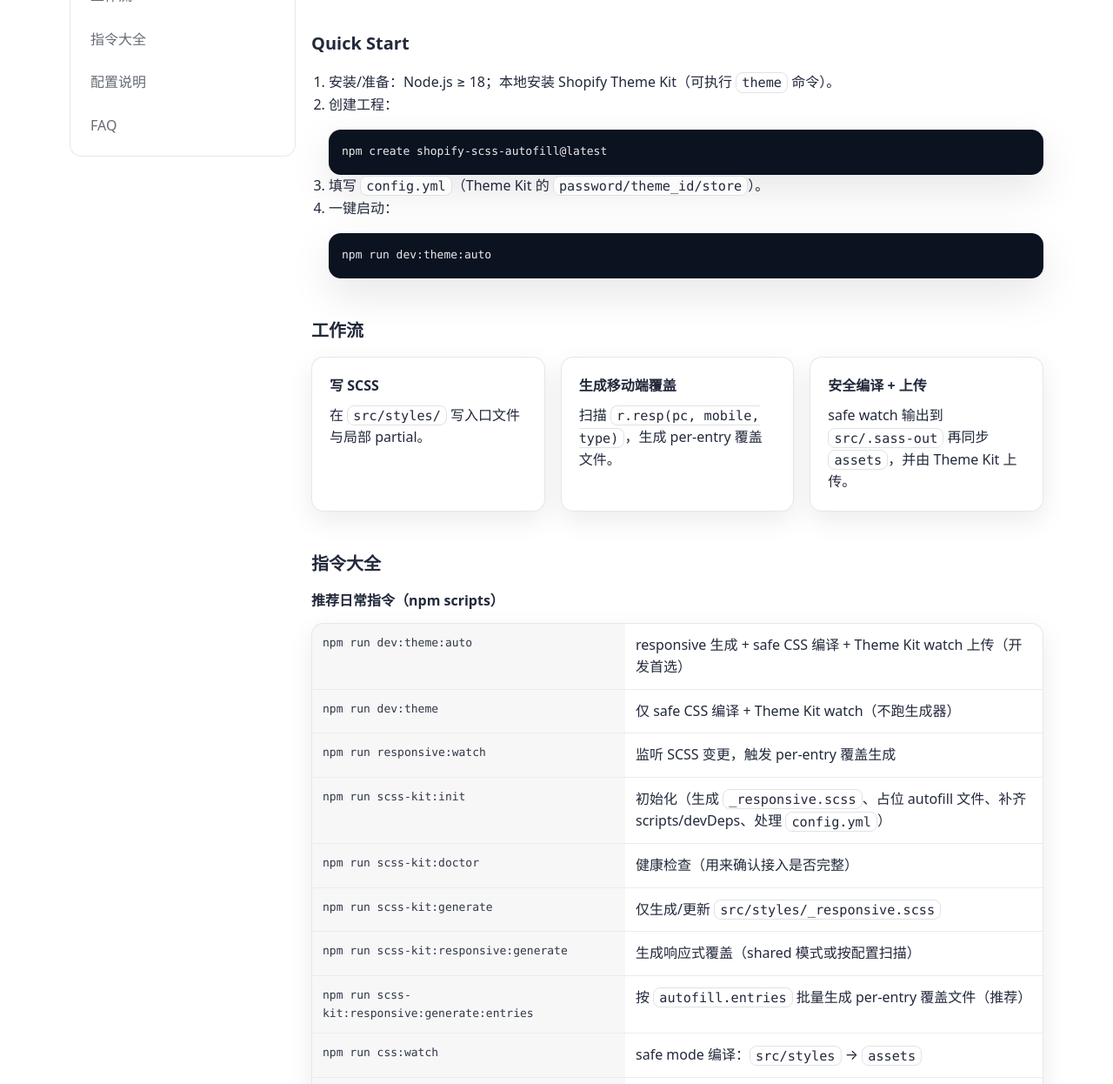
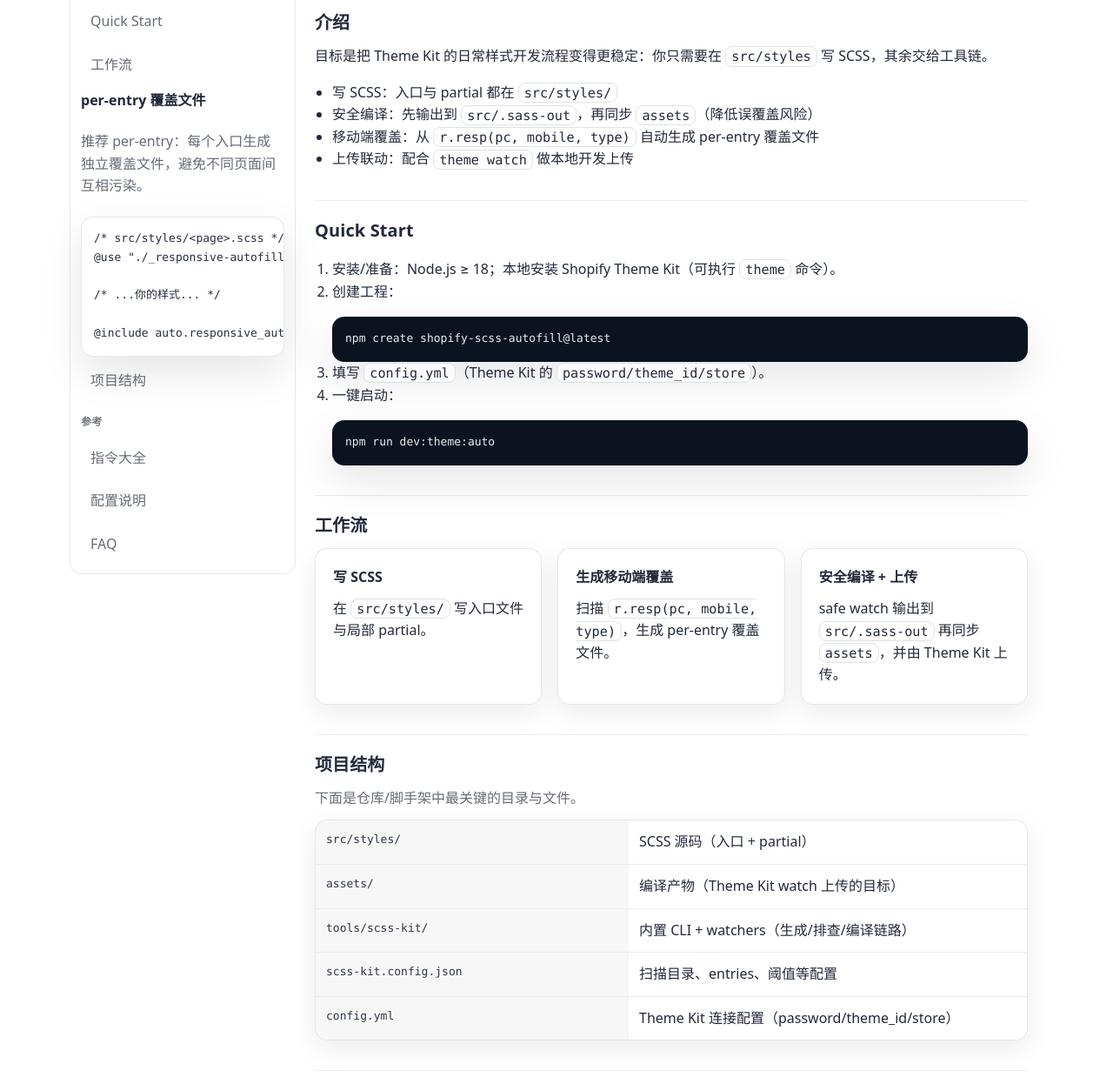
Before and after one commit to skylercong-cloud/shopify-scss-autofill, a website built with Vite: page website/docs/index.html in a window 1280 px wide. Shown: the part 201-1447 px from the top of the page at 87% size. Built offline with nearby package versions, Linux system fonts and the light colour scheme.

Commit message:
website: align docs style and expand content

```diff
--- a/website/docs/index.html
+++ b/website/docs/index.html
@@ -51,8 +51,26 @@
       <div class="container docs__layout">
         <aside class="docs__toc" aria-label="目录">
           <div class="toc">
+            <div class="toc__title">指南</div>
+            <a class="toc__link" href="#overview">介绍</a>
             <a class="toc__link" href="#quick-start">Quick Start</a>
             <a class="toc__link" href="#workflow">工作流</a>
+
+            <h3 class="doc-subhead">per-entry 覆盖文件</h3>
+            <p class="muted">
+              推荐 per-entry：每个入口生成独立覆盖文件，避免不同页面间互相污染。
+            </p>
+            <div class="codeblock">
+              <pre><code>/* src/styles/&lt;page&gt;.scss */
+@use "./_responsive-autofill.&lt;page&gt;.generated" as auto;
+
+/* ...你的样式... */
+
+@include auto.responsive_autofill_overrides();</code></pre>
+            </div>
+            <a class="toc__link" href="#structure">项目结构</a>
+
+            <div class="toc__title">参考</div>
             <a class="toc__link" href="#commands">指令大全</a>
             <a class="toc__link" href="#config">配置说明</a>
             <a class="toc__link" href="#faq">FAQ</a>
@@ -60,11 +78,36 @@
         </aside>
 
         <article class="docs__content">
-          <h1>文档</h1>
-          <p class="muted">
-            这里包含 Quick Start、所有常用/高级/隐藏指令（含
-            deprecated），以及最常用的配置项说明。
-          </p>
+          <h1>shopify-scss-autofill</h1>
+          <p class="muted">面向 Shopify Theme Kit 的 SCSS 工具链与文档。</p>
+
+          <section id="overview" class="doc-section">
+            <h2>介绍</h2>
+            <p>
+              目标是把 Theme Kit 的日常样式开发流程变得更稳定：你只需要在
+              <span class="code">src/styles</span> 写 SCSS，其余交给工具链。
+            </p>
+            <ul class="list">
+              <li>
+                写 SCSS：入口与 partial 都在
+                <span class="code">src/styles/</span>
+              </li>
+              <li>
+                安全编译：先输出到
+                <span class="code">src/.sass-out</span>，再同步
+                <span class="code">assets</span>（降低误覆盖风险）
+              </li>
+              <li>
+                移动端覆盖：从
+                <span class="code">r.resp(pc, mobile, type)</span>
+                自动生成 per-entry 覆盖文件
+              </li>
+              <li>
+                上传联动：配合
+                <span class="code">theme watch</span> 做本地开发上传
+              </li>
+            </ul>
+          </section>
 
           <section id="quick-start" class="doc-section">
             <h2>Quick Start</h2>
@@ -116,6 +159,37 @@
                   <span class="code">src/.sass-out</span> 再同步
                   <span class="code">assets</span>，并由 Theme Kit 上传。
                 </p>
+              </div>
+            </div>
+          </section>
+
+          <section id="structure" class="doc-section">
+            <h2>项目结构</h2>
+            <p class="muted">下面是仓库/脚手架中最关键的目录与文件。</p>
+            <div class="table">
+              <div class="row">
+                <div class="cell cmd">src/styles/</div>
+                <div class="cell">SCSS 源码（入口 + partial）</div>
+              </div>
+              <div class="row">
+                <div class="cell cmd">assets/</div>
+                <div class="cell">编译产物（Theme Kit watch 上传的目标）</div>
+              </div>
+              <div class="row">
+                <div class="cell cmd">tools/scss-kit/</div>
+                <div class="cell">
+                  内置 CLI + watchers（生成/排查/编译链路）
+                </div>
+              </div>
+              <div class="row">
+                <div class="cell cmd">scss-kit.config.json</div>
+                <div class="cell">扫描目录、entries、阈值等配置</div>
+              </div>
+              <div class="row">
+                <div class="cell cmd">config.yml</div>
+                <div class="cell">
+                  Theme Kit 连接配置（password/theme_id/store）
+                </div>
               </div>
             </div>
           </section>
--- a/website/src/style.css
+++ b/website/src/style.css
@@ -372,7 +372,7 @@ p { margin: 8px 0 0; }
 .docs__layout {
   display: grid;
   grid-template-columns: 1fr;
-  gap: 18px;
+  gap: 22px;
 }
 
 @media (min-width: 980px) {
@@ -391,6 +391,17 @@ p { margin: 8px 0 0; }
 }
 
 .toc { display: flex; flex-direction: column; gap: 6px; }
+
+.toc__title {
+  margin: 10px 0 4px;
+  font-size: 12px;
+  font-weight: 700;
+  letter-spacing: 0.2px;
+  color: rgba(15, 23, 42, 0.58);
+}
+
+.toc__title:first-child { margin-top: 0; }
+
 .toc__link {
   padding: 8px 10px;
   border-radius: 10px;
@@ -410,9 +421,39 @@ p { margin: 8px 0 0; }
   font-size: 28px;
 }
 
+.docs__content {
+  max-width: 820px;
+}
+
+.docs__content p {
+  margin: 10px 0 0;
+}
+
+.docs__content h2 {
+  margin: 0 0 10px;
+  font-size: 20px;
+  letter-spacing: 0.1px;
+}
+
+.docs__content h3 {
+  margin: 0 0 8px;
+  font-size: 16px;
+}
+
+.docs__content .doc-subhead {
+  margin-top: 18px;
+}
+
 .doc-section {
   margin-top: 34px;
-  padding-top: 10px;
+  padding-top: 18px;
+  border-top: 1px solid rgba(15, 23, 42, 0.08);
+}
+
+.doc-section:first-of-type {
+  margin-top: 18px;
+  border-top: none;
+  padding-top: 0;
 }
 
 .list { padding-left: 20px; }
```
Also changed, not shown: website/index.html (+1 -5 lines).
